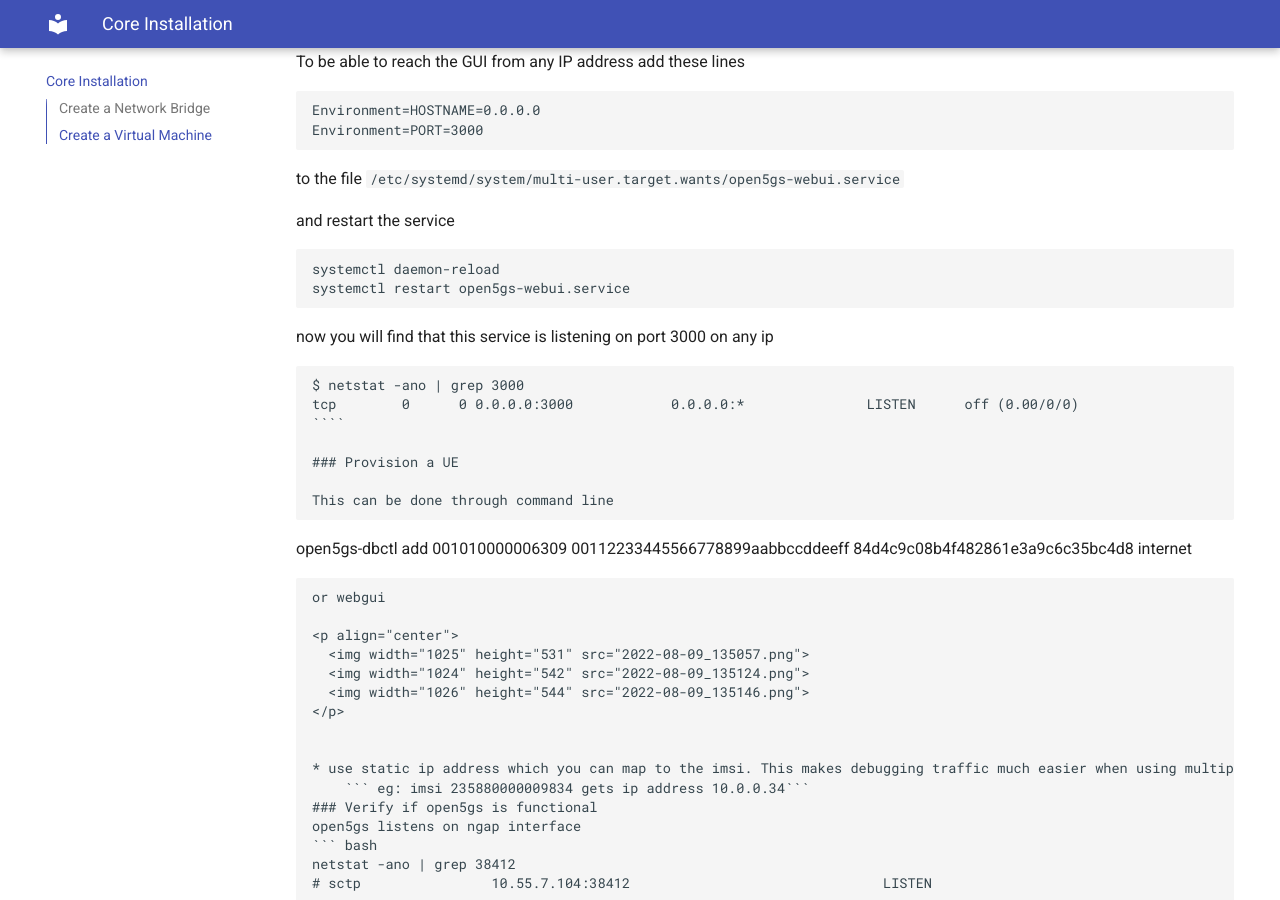
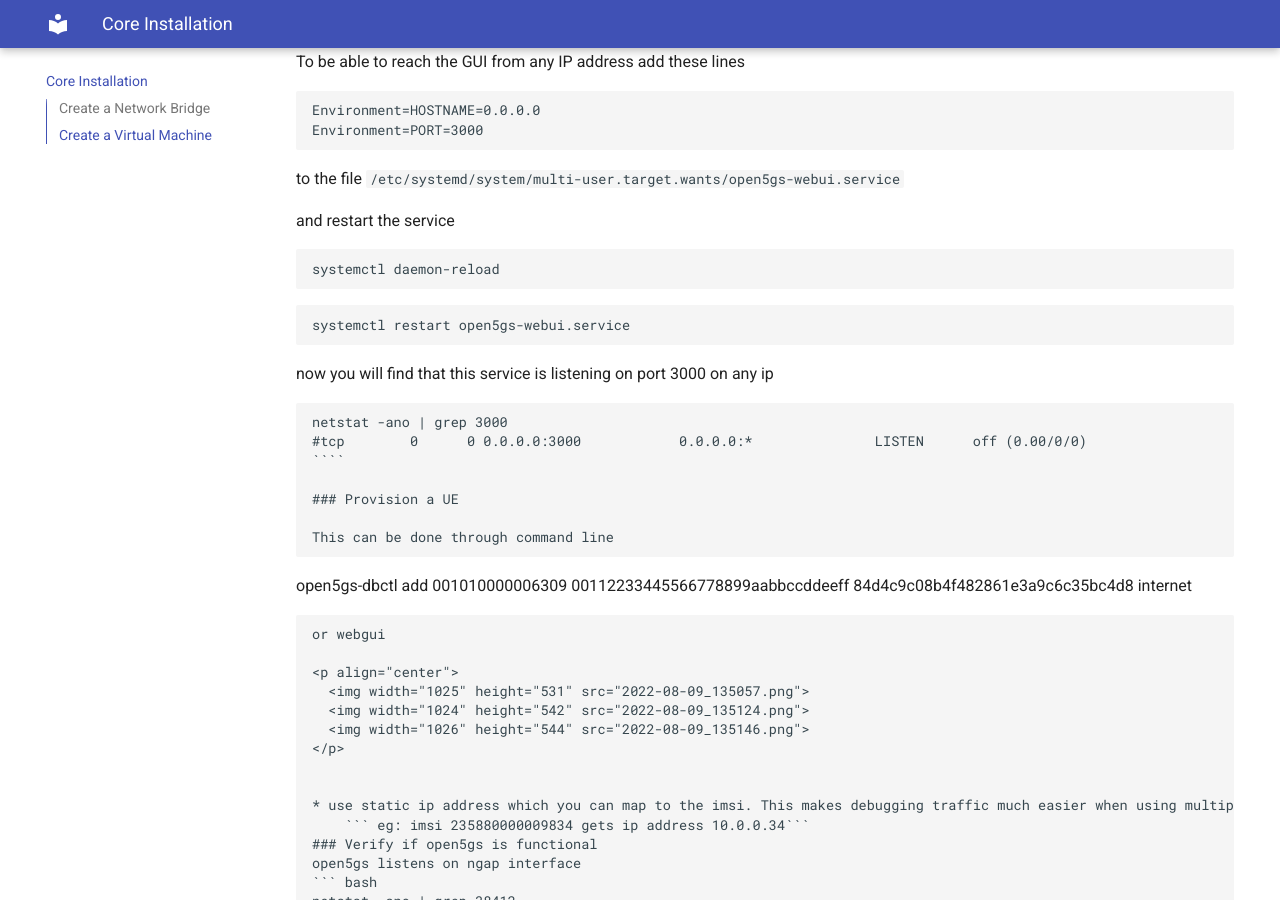
Before and after one commit to accelleran/drax-docs, an MkDocs documentation site: the page built from docs/core-install/index.md, in a window 1280 px wide and 900 px high, scrolled down 2218 px. Built offline with MkDocs 1.6.1 and Material for MkDocs 9.7.7, drawn with Linux system fonts in a browser that asks for light colours; the version menu is left out.

`````diff
--- a/docs/core-install/index.md
+++ b/docs/core-install/index.md
@@ -111,13 +111,15 @@ and restart the service
 
 ```
 systemctl daemon-reload
+```
+```
 systemctl restart open5gs-webui.service
 ```
 now you will find that this service is listening on port 3000 on any ip
 
 ```
-$ netstat -ano | grep 3000
-tcp        0      0 0.0.0.0:3000            0.0.0.0:*               LISTEN      off (0.00/0/0)
+netstat -ano | grep 3000
+#tcp        0      0 0.0.0.0:3000            0.0.0.0:*               LISTEN      off (0.00/0/0)
 ````
 
 ### Provision a UE
`````
